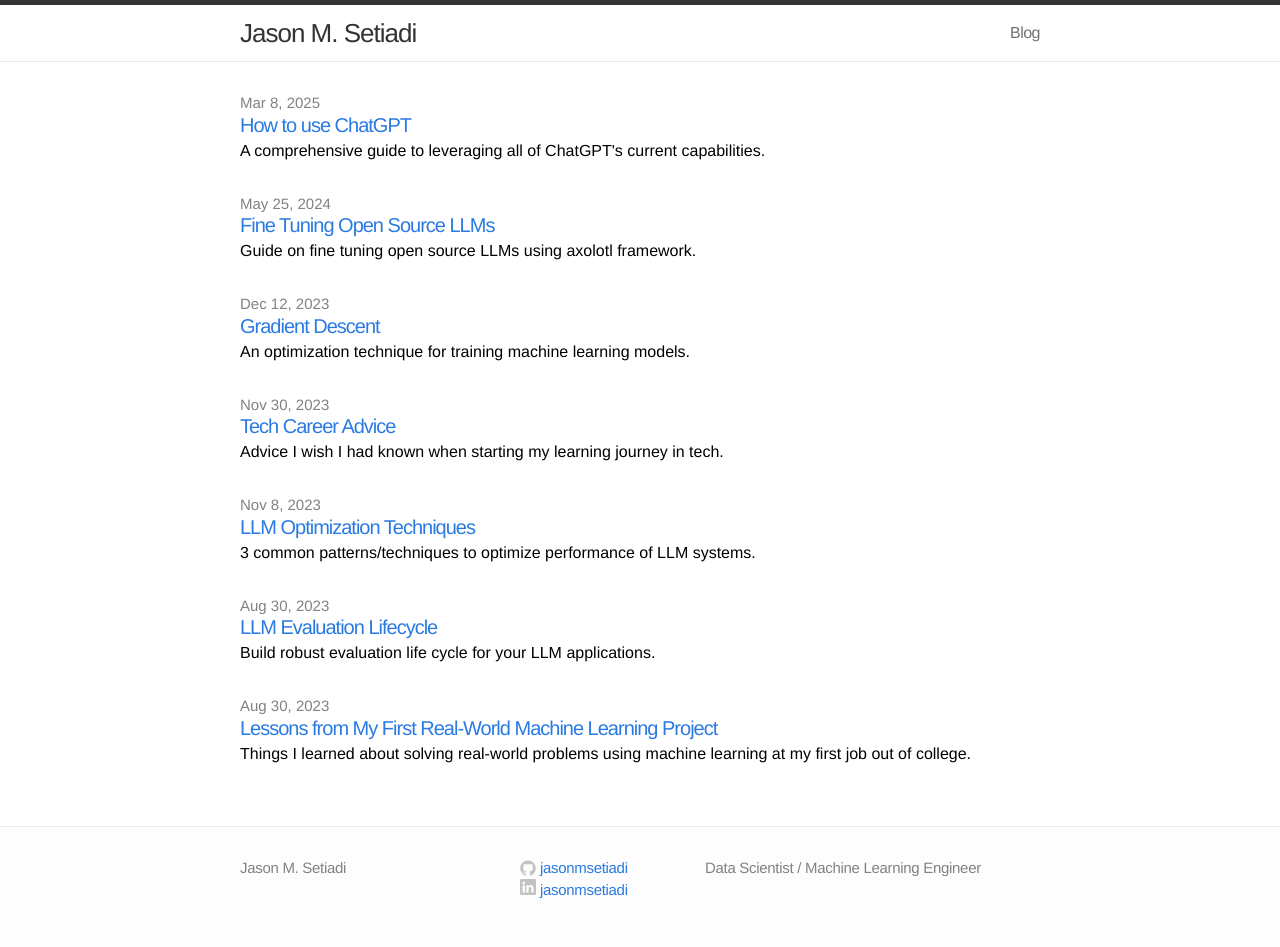
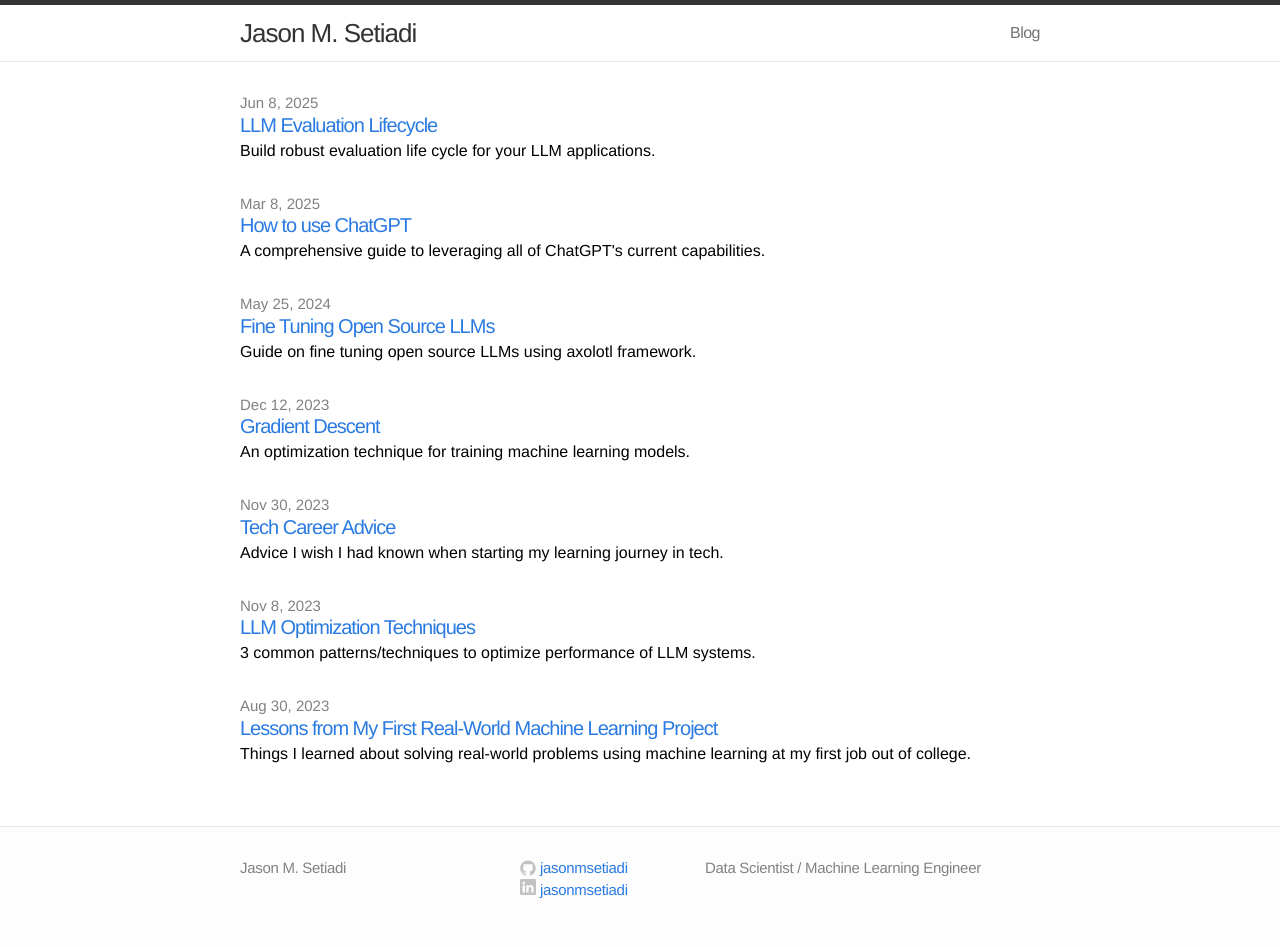
Before and after one commit to jasonmsetiadi/jasonmsetiadi.github.io, a Jekyll site: the page built from blog.html, in a window 1280 px wide. Built offline with Jekyll 4.4.1, drawn with Linux system fonts in a browser that asks for light colours.

Commit message:
Update 2025-06-08-llm-evals.markdown

```diff
--- a/_posts/2025-06-08-llm-evals.markdown
+++ b/_posts/2025-06-08-llm-evals.markdown
@@ -3,7 +3,7 @@ layout: post
 comments: true
 title: "LLM Evaluation Lifecycle"
 excerpt: "Build robust evaluation life cycle for your LLM applications."
-date:   2023-08-30 07:00:00
+date:   2025-06-08 07:00:00
 mathjax: false
 ---
 
```
